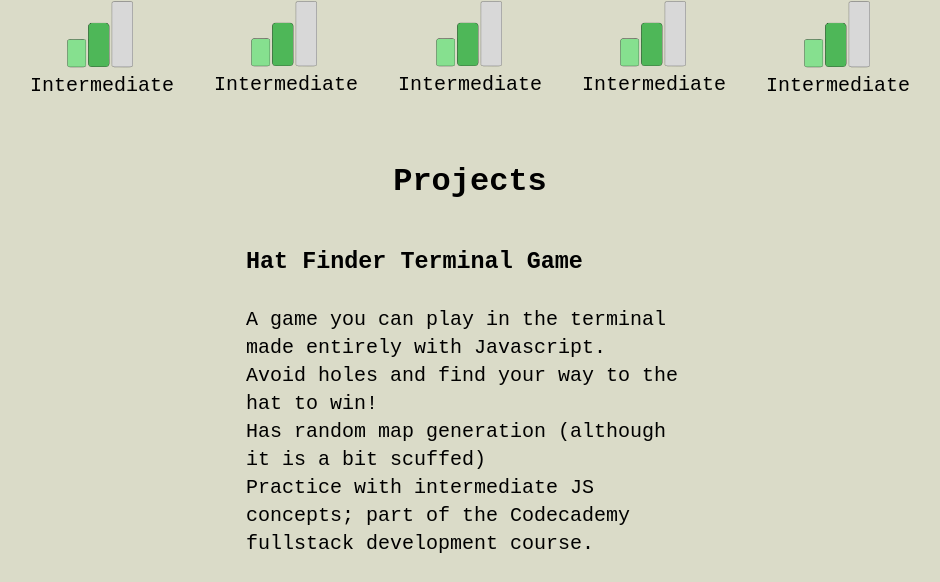
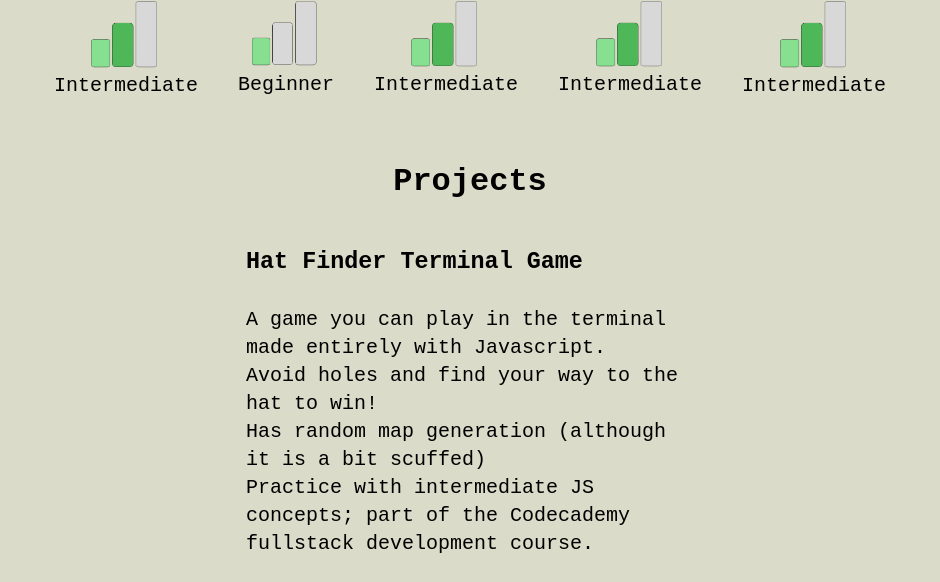
Before and after one commit to Easternspork/portfolioV1, a plain HTML site: page index.html in a window 1280 px wide. Shown: the part 1588-2170 px from the top of the page, without its empty margins (170-1110 px from the left). Drawn offline with nearby package versions, Linux system fonts and the light colour scheme.

Commit message:
change knowledge level

```diff
--- a/index.html
+++ b/index.html
@@ -69,8 +69,8 @@
             <div class='tech'>
                 <img src='./media/react-logo.png' width='75px'>
                 <div class='caption'>React</div>
-                <img src='./media/3bar-intermediate-black-border.png' width='75px'>
-                <div class='caption'>Intermediate</div>
+                <img src='./media/3bar-beginner-black-border.png' width='75px'>
+                <div class='caption'>Beginner</div>
             </div>
 
             <div class='tech'>
```
